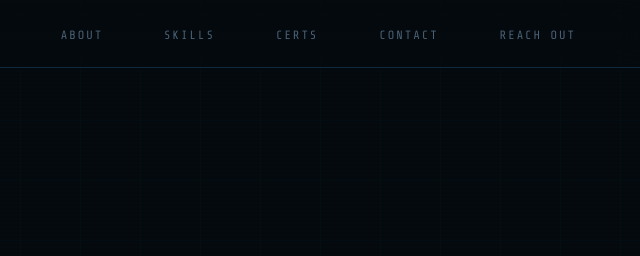
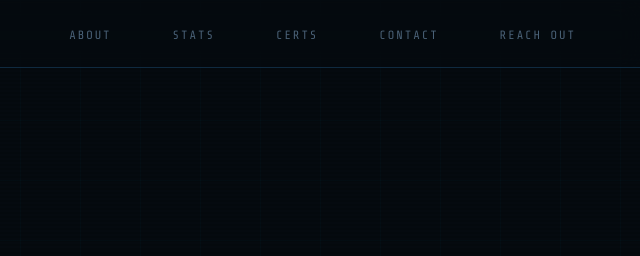
Before and after one commit to alaynasameerkhan/Portfolio, a plain HTML site: page ALAYNAS PROJECT/alayna-front end/index.html in a window 1280 px wide. Shown: the top 256 px of the page, 640-1280 px from the left. Drawn offline with nearby package versions, Linux system fonts and the light colour scheme.

Commit message:
Change 'skills' link to 'stats' in navigation

```diff
--- a/ALAYNAS PROJECT/alayna-front end/index.html
+++ b/ALAYNAS PROJECT/alayna-front end/index.html
@@ -16,7 +16,7 @@
     <div class="nav-logo">ASK<span>://</span>portfolio</div>
     <ul class="nav-links">
       <li><a href="#about">about</a></li>
-      <li><a href="#skills">skills</a></li>
+      <li><a href="#skills">stats</a></li>
       <li><a href="#certs">certs</a></li>
       <li><a href="#contact">contact</a></li>
       <li><a href="#reach-out">reach out</a></li>
```
